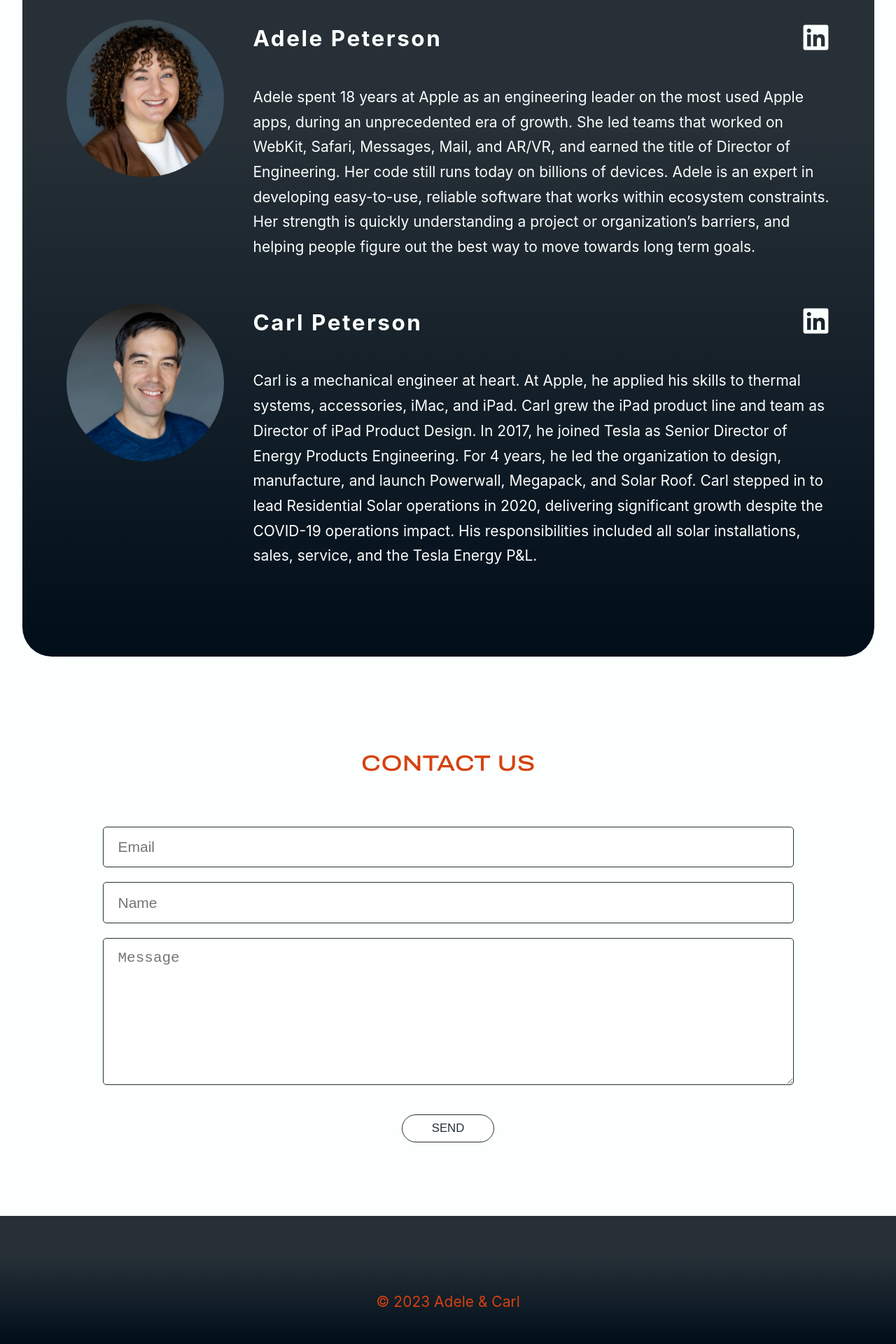
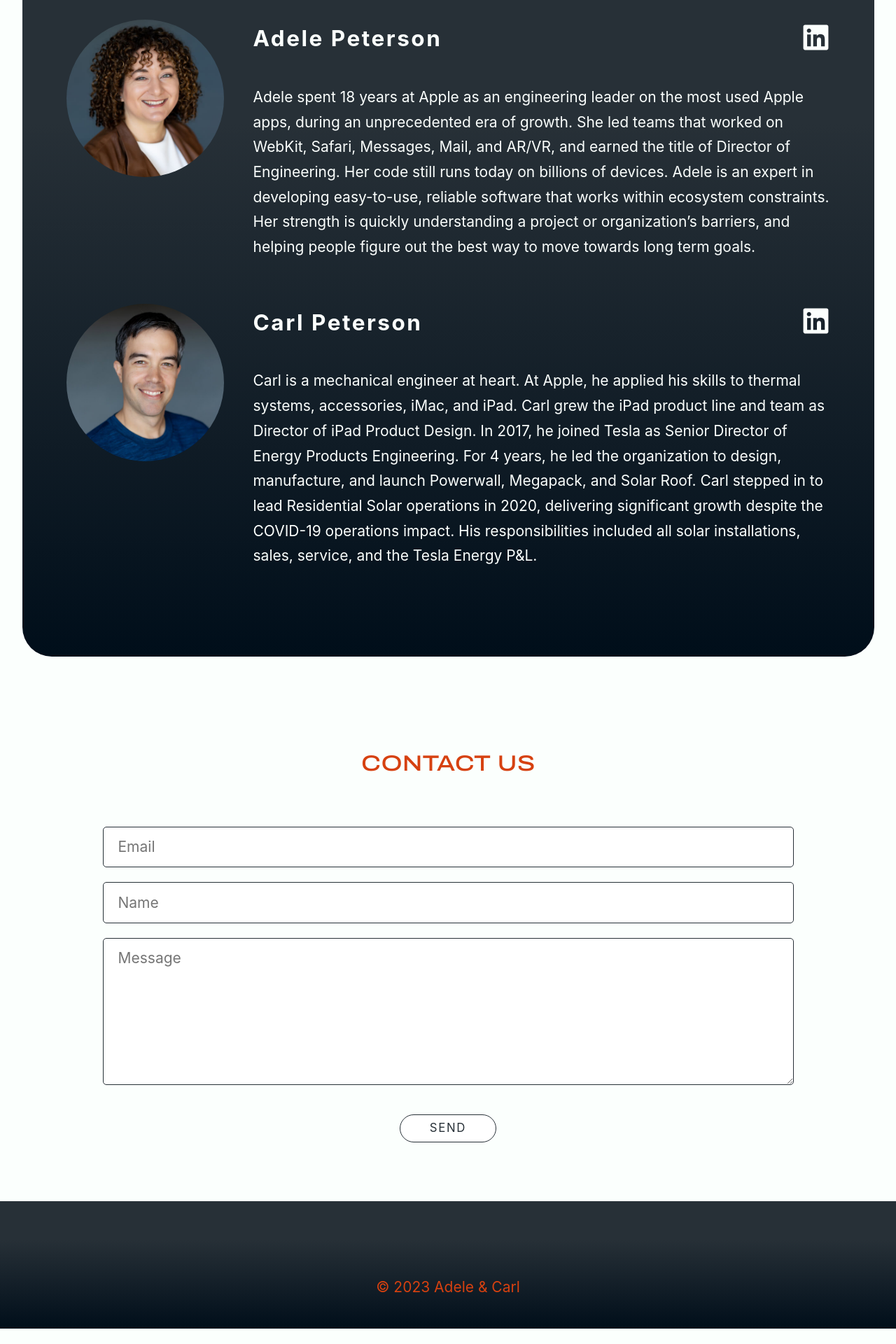
Before and after one commit to adeleandcarl/adeleandcarl.github.io, a Jekyll site: the page built from index.md, in a window 1280 px wide. Shown: the part 1795-3715 px from the top of the page at 70% size. Built offline with Jekyll 4.4.1, drawn with Linux system fonts in a browser that asks for light colours; some web fonts are replaced; after the commit the page ends 3693 px from its top, so only the background shows below that.

Commit message:
Browser consistency with the submit button, move form confirmation to overlap on top of the form

```diff
--- a/assets/index.scss
+++ b/assets/index.scss
@@ -250,20 +250,17 @@
     }
 
     form {
+        position: relative;
         display: flex;
         flex-direction: column;
         @include standard-block-behavior;
         margin-top: 3rem;
         margin-bottom: 1rem;
         gap: 1rem;
-
-        div {
-            text-align: center;
-            margin-top: 1rem;
-        }
     }
     input, textarea {
         font-size: 1em;
+        font-family: $text-font;
         border: 1px solid var(--background-color-dark-theme);
         border-radius: 5px;
         padding: .5rem 1rem;
@@ -271,17 +268,25 @@
             border-color: var(--brand-color);
         }
     }
+    textarea {
+        height: 10em;
+    }
     .gotcha {
         display: none;
     }
-    button {
+    #send-button-container {
+        text-align: center;
+        margin-top: 1rem;
+    }
+    input[type=submit] {
         font-size: .8em;
         text-transform: uppercase;
         border: 1px solid var(--background-color-dark-theme);
         border-radius: 5em;
         padding: .5rem 2rem;
         width: auto;
-        @include font-weight(800);
+        @include font-weight(700);
+        letter-spacing: .1em;
         color: var(--background-color-dark-theme);
         line-height: 1;
         background-color: white;
@@ -292,7 +297,13 @@
             color: var(--text-color-dark-theme);
         }
     }
-    textarea {
-        height: 10em;
+    #form-sent-confirmation {
+        position: absolute;
+        left: 0;
+        top: 0;
+        width: 100%;
+        height: 100%;
+        background-color: var(--background-color-light-theme);
+        display: none;
     }
 }
--- a/index.md
+++ b/index.md
@@ -48,10 +48,10 @@
 </textarea>
 
 <input type="text" name="_gotcha" class="gotcha" />
-<div>
-    <button id="my-form-button">Send</button>
+<div id="send-button-container">
+    <input type="submit" name="submit" value="Send" />
 </div>
-<p id="my-form-status"></p>
+<div id="form-sent-confirmation">{% include copy/contact_us_form_submission_response.md %}</div>
 </form>
 
 </section>
```
